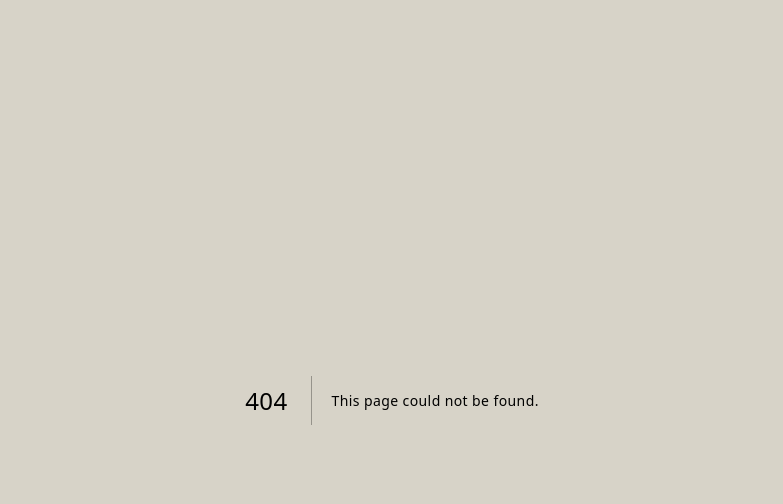
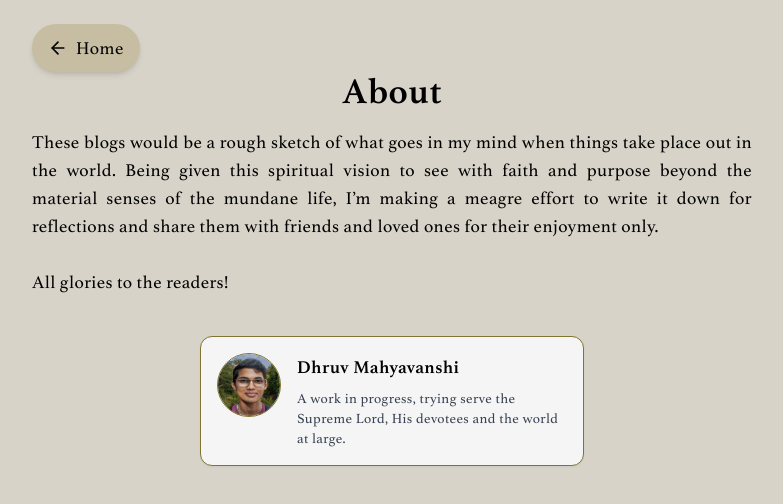
Before and after one commit to Didfu/SpaceForGrace, a Next.js app: page /about in a window 1280 px wide. Before the commit this address had no page. Shown: the top 504 px of the page, without its empty margins (248-1031 px from the left). Built offline with nearby package versions, Linux system fonts and the light colour scheme.

Commit message:
about page added

```diff
--- /dev/null
+++ b/app/about/page.tsx
@@ -0,0 +1,35 @@
+import { BackButton } from "@/components/ui/BackButton";
+export const metadata = {
+    title: "About",
+    description: "Learn more about the purpose behind Space for Grace.",
+  };
+
+  export default function AboutPage() {
+    return (
+      <main className="p-6 max-w-3xl mx-auto">
+        <BackButton />
+        <h1 className="text-4xl font-bold text-center mb-4">About</h1>
+        <p className="text-lg text-black-700 text-justify mb-10">
+          These blogs would be a rough sketch of what goes in my mind when things take place out in the world. Being given this spiritual vision to see with faith and purpose beyond the material senses of the mundane life, I’m making a meagre effort to write it down for reflections and share them with friends and loved ones for their enjoyment only.
+          <br /><br />
+          All glories to the readers!
+        </p>
+
+        <div className="flex justify-center">
+          <div className="max-w-sm p-4 rounded-xl border border-[#807431FF] shadow-sm bg-neutral-100 flex items-start gap-4">
+            <img
+              src="/images/pic.png"
+              alt="Dhruv Mahyavanshi"
+              className="w-16 h-16 rounded-full border border-[#807431FF] object-cover"
+            />
+            <div>
+              <h2 className="text-lg font-semibold">Dhruv Mahyavanshi</h2>
+              <p className="text-sm text-gray-700 mt-2">
+                A work in progress, trying serve the Supreme Lord, His devotees and the world at large.
+              </p>
+            </div>
+          </div>
+        </div>
+      </main>
+    );
+  }
--- a/app/page.tsx
+++ b/app/page.tsx
@@ -1,5 +1,7 @@
 import { getAllBlogPosts } from "@/lib/notion";
 import { BlogCard } from "@/components/blog-card";
+import { AboutButton } from "@/components/aboutbutton";
+
 import { unstable_noStore as noStore } from "next/cache"; // 🔥 Disable caching
 
 export default async function HomePage() {
@@ -29,6 +31,7 @@ export default async function HomePage() {
           ))}
         </div>
       </section>
+        <AboutButton />
     </div>
   );
 }
--- /dev/null
+++ b/components/aboutbutton.tsx
@@ -0,0 +1,17 @@
+"use client";
+import Link from "next/link";
+import { Info } from "lucide-react";
+
+export function AboutButton() {
+  return (
+    <div className="flex justify-center mt-6">
+      <Link
+        href="/about"
+        className="inline-flex items-center gap-2 px-4 py-2 text-black bg-[#C7BDA2] rounded-full shadow-md hover:bg-opacity-90 transition-all duration-200"
+      >
+        <Info className="h-5 w-5" />
+        <span className="font-medium">About</span>
+      </Link>
+    </div>
+  );
+}
```
Also changed, not shown: public/images/pic.png (added).
